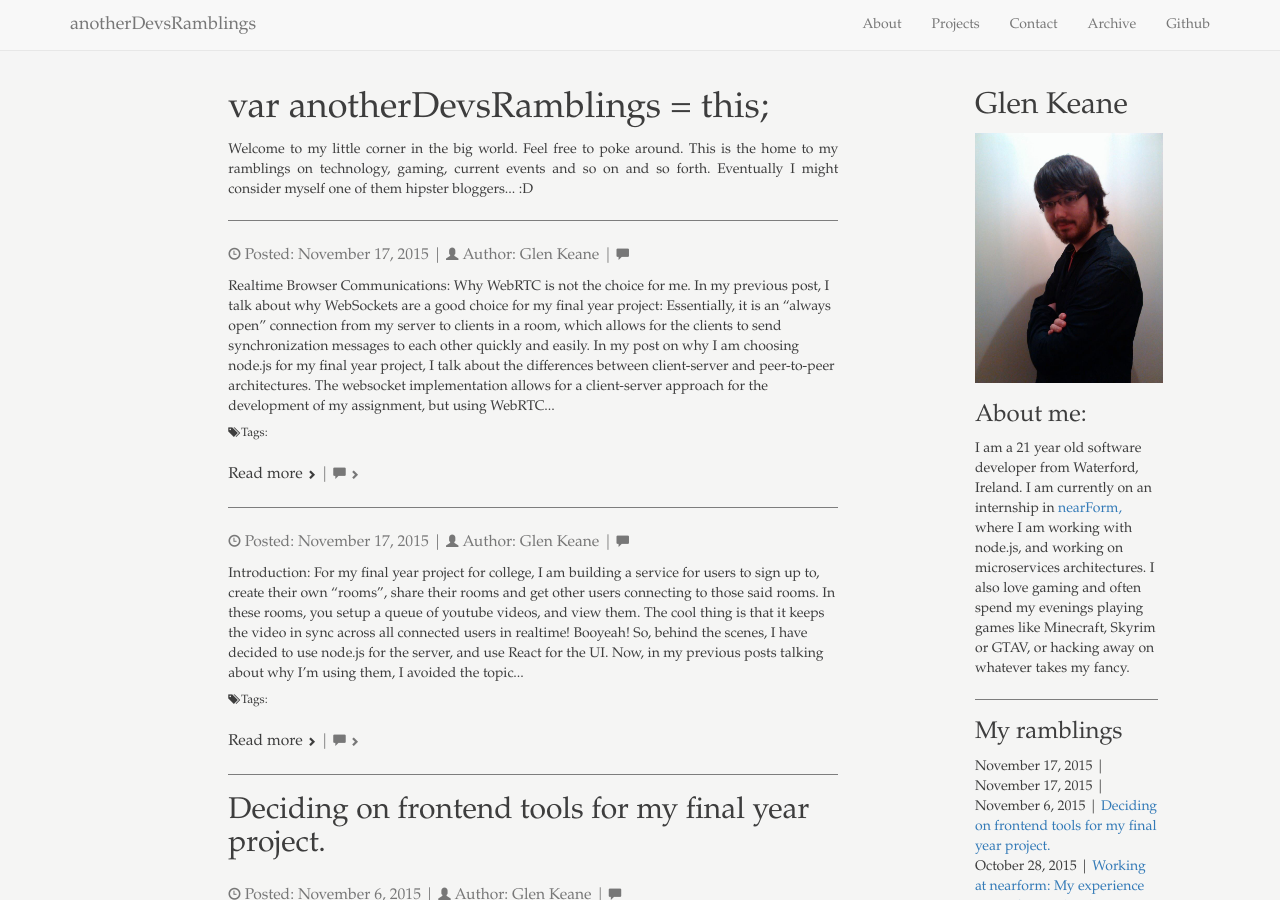
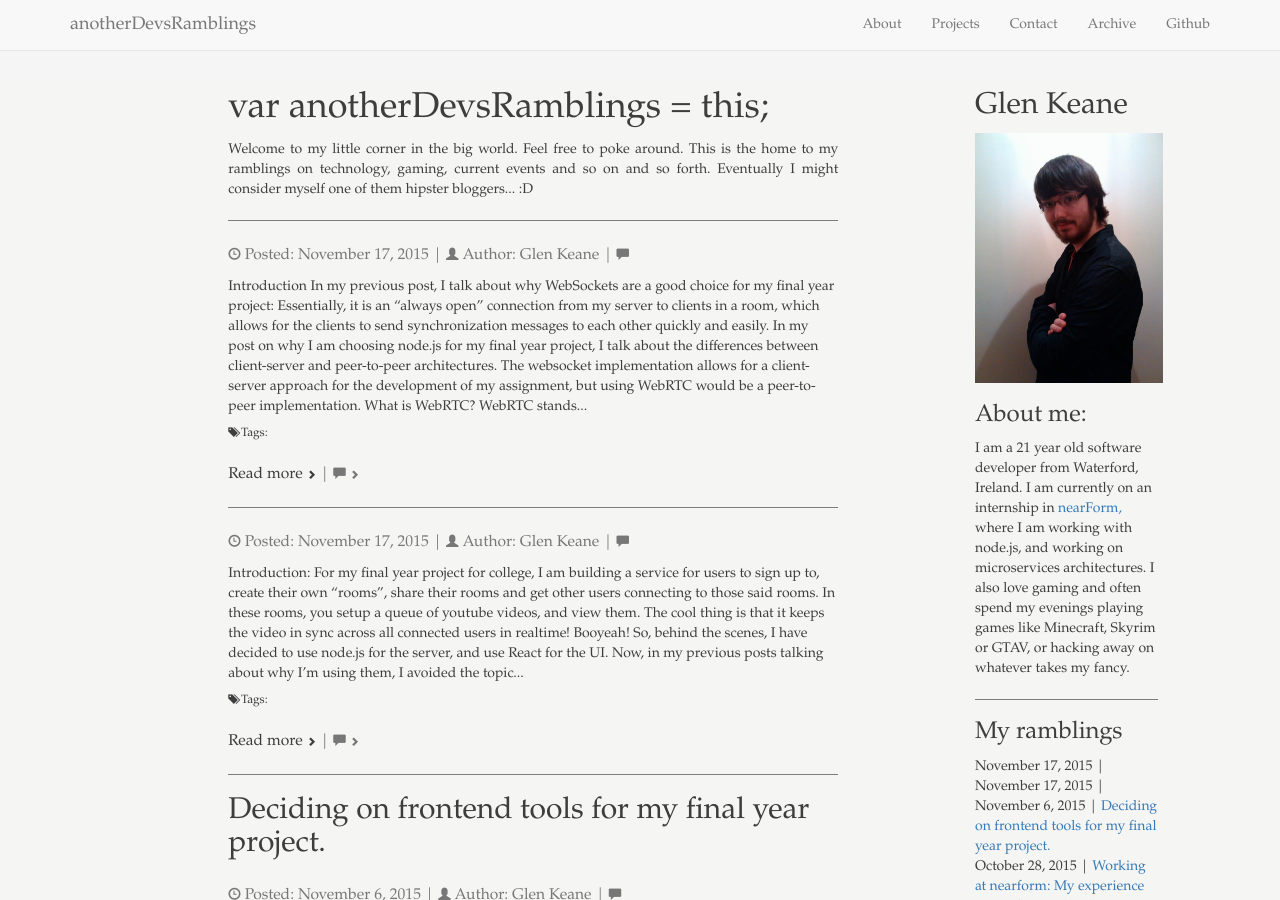
Before and after one commit to GlenTiki/glentiki.github.io, a Jekyll site: the page built from index.html, in a window 1280 px wide and 900 px high. Built offline with Jekyll 4.4.1, drawn with Linux system fonts in a browser that asks for light colours; Markdown is read by kramdown in place of the engine named in the settings; the list of posts is cut into pages by our own code; comment, search, counter and statistics services are not loaded.

Commit message:
updated webrtc post

```diff
--- a/_posts/2015-11-17-why-webrtc-is-not-the-choice-for-me.md
+++ b/_posts/2015-11-17-why-webrtc-is-not-the-choice-for-me.md
@@ -13,7 +13,8 @@
   -  "Final year project"
   -  Node.js
 ---
-Realtime Browser Communications: Why WebRTC is not the choice for me.
+
+## Introduction
 
 In my previous post, I talk about why WebSockets are a good choice for my final year project: Essentially, it is an “always open” connection from my server to clients in a room, which allows for the clients to send synchronization messages to each other quickly and easily.
 
```
